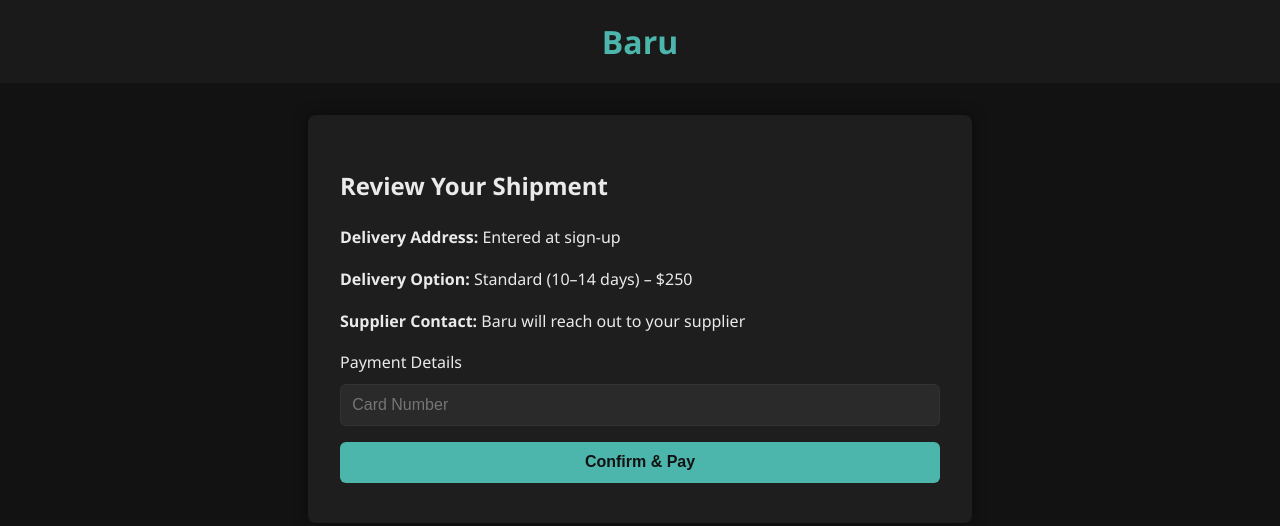
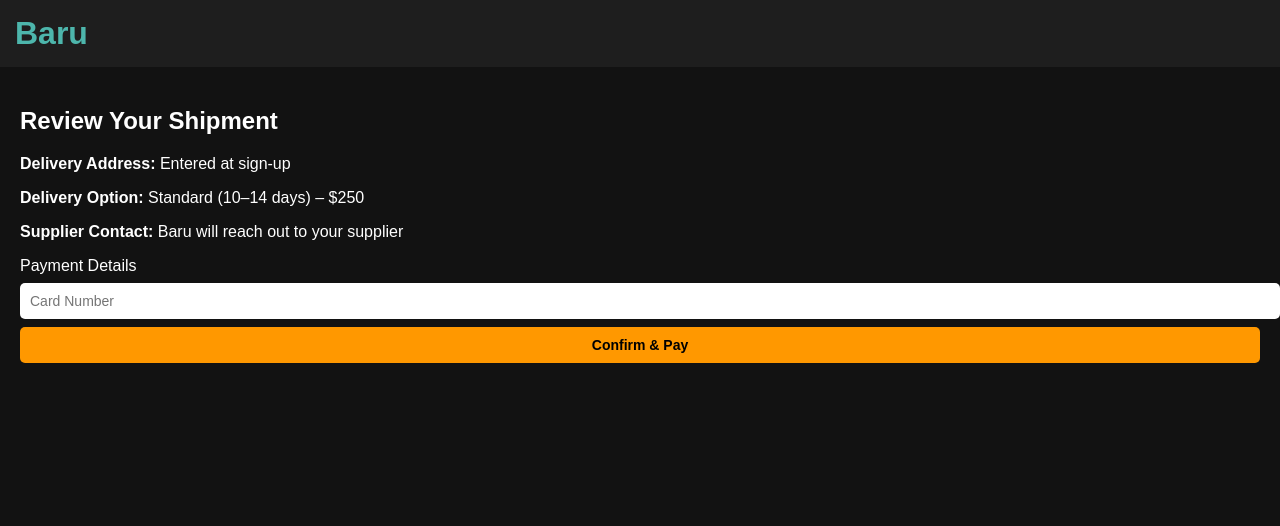
Before and after one commit to EmmaAnif/PersonalWebsite, a plain HTML site: page review.html in a window 1280 px wide. Drawn offline with Linux system fonts and the light colour scheme.

Commit message:
Update style.css for the updated page with carts

```diff
--- a/style.css
+++ b/style.css
@@ -1,73 +1,53 @@
-/* style.css - Professional Dark Theme */
 body {
-    font-family: 'Segoe UI', Tahoma, sans-serif;
+    font-family: Arial, sans-serif;
     background-color: #121212;
-    color: #EAEAEA;
+    color: white;
     margin: 0;
     padding: 0;
-    line-height: 1.6;
 }
 
-header, footer {
-    background: #1A1A1A;
-    padding: 1rem 2rem;
-    text-align: center;
+header {
+    background-color: #1e1e1e;
+    padding: 15px;
+    display: flex;
+    justify-content: space-between;
+    align-items: center;
 }
 
 header h1 {
-    color: #4DB6AC;
     margin: 0;
+    color: #ff9800;
+    cursor: pointer;
 }
 
-a {
-    color: #64B5F6;
-    text-decoration: none;
-}
-
-a:hover {
-    text-decoration: underline;
+.cart-indicator {
+    background-color: #ff9800;
+    color: black;
+    padding: 5px 10px;
+    border-radius: 15px;
+    font-weight: bold;
 }
 
 main {
-    max-width: 600px;
-    margin: 2rem auto;
-    padding: 2rem;
-    background: #1E1E1E;
-    border-radius: 8px;
-    box-shadow: 0 0 15px rgba(0,0,0,0.4);
+    padding: 20px;
 }
 
-button, input, select, textarea {
-    font-size: 1rem;
-    padding: 0.7rem;
-    margin: 0.5rem 0;
-    border-radius: 6px;
-    border: 1px solid #333;
+input, button, select {
+    padding: 10px;
+    margin-top: 8px;
     width: 100%;
-    box-sizing: border-box;
-    background: #2A2A2A;
-    color: #EAEAEA;
-}
-
-input:focus, select:focus, textarea:focus {
-    outline: none;
-    border-color: #4DB6AC;
-    box-shadow: 0 0 5px #4DB6AC;
+    border-radius: 5px;
+    border: none;
+    font-size: 14px;
 }
 
 button {
-    background: #4DB6AC;
-    border: none;
-    color: #121212;
+    background-color: #ff9800;
+    color: black;
     font-weight: bold;
     cursor: pointer;
 }
 
 button:hover {
-    background: #5FC1B7;
+    background-color: #e68900;
 }
-
-footer {
-    font-size: 0.85rem;
-    color: #aaa;
-}
```
